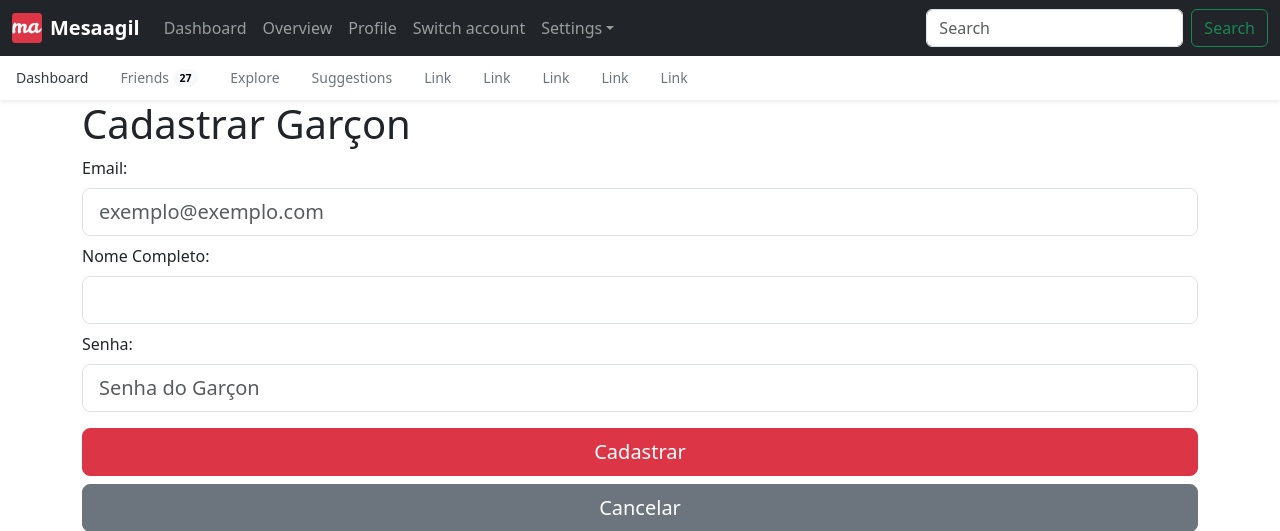
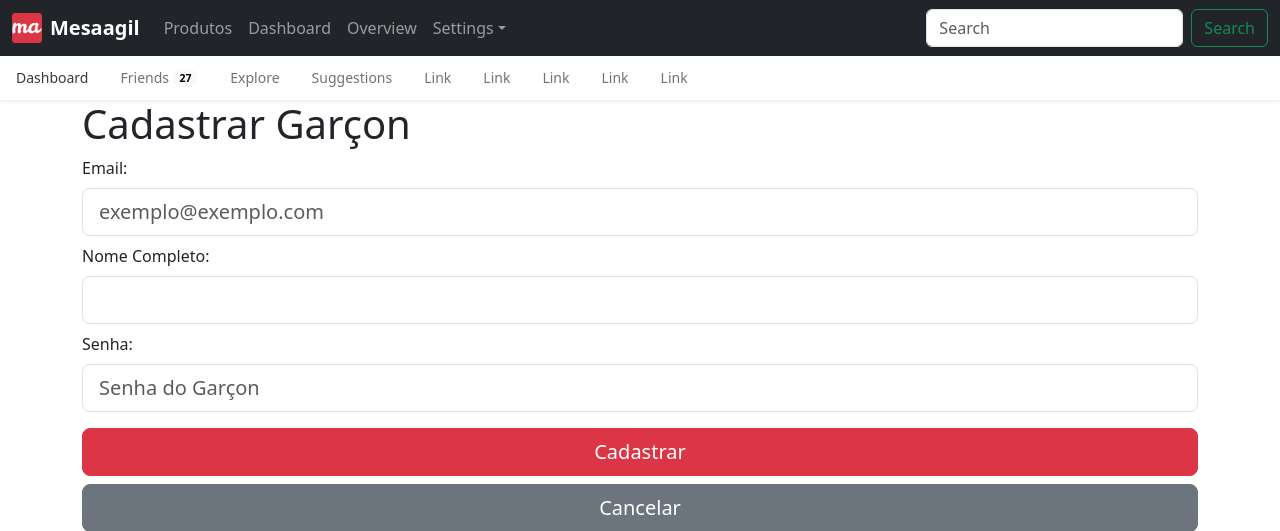
Before and after one commit to wamauri/mesaagil, a Django app: page /restaurants/waiters/new/ in a window 1280 px wide. Shown: the top 531 px of the page. Run offline with Django 4.2, Linux system fonts and the light colour scheme; some libraries are stand-ins or nearby versions.

Commit message:
Add block script, cropper css head, add product link, add mas library

```diff
--- a/templates/base.html
+++ b/templates/base.html
@@ -17,6 +17,8 @@
         {% endblock content %}
       </div>
     </main>
+    {% block scripts %}
     {% include "includes/scripts.html" %}
+    {% endblock scripts %}
   </body>
 </html>
--- a/templates/includes/head.html
+++ b/templates/includes/head.html
@@ -3,7 +3,7 @@
 <meta charset="utf-8">
 {% block title %}<title>Mesaagil | Nome do Estabelecimento</title>{% endblock title %}
 <meta name="description" content="">
-<meta name="viewport" content="width=device-width, initial-scale=1">
+<meta name="viewport" content="width=device-width, initial-scale=1, shrink-to-fit=no">
 <link rel="stylesheet" href="{% static 'bootstrap/css/bootstrap.min.css' %}">
 <link rel="stylesheet" href="{% static 'css/login.css' %}">
 <link rel="stylesheet" href="{% static 'css/offcanvas-navbar.css' %}">
@@ -12,3 +12,5 @@
 <link rel="icon" type="image/png" sizes="32x32" href="{% static 'img/favicons/favicon-32x32.png' %}">
 <link rel="icon" type="image/png" sizes="16x16" href="{% static 'img/favicons/favicon-16x16.png' %}">
 <link rel="manifest" href="{% static 'img/favicons/site.webmanifest' %}">
+<link rel="stylesheet" href="{% static 'css/cropper.min.css' %}">
+<link rel="stylesheet" href="{% static 'css/custom_cropper.css' %}">
--- a/templates/includes/offcanvas-navbar.html
+++ b/templates/includes/offcanvas-navbar.html
@@ -50,22 +50,18 @@
     <div class="navbar-collapse offcanvas-collapse" id="navbarsExampleDefault">
       <ul class="navbar-nav me-auto mb-2 mb-lg-0">
         <li class="nav-item">
+          <a class="nav-link" hx-on:click="toggleSide()" aria-current="page" href="{% url "products-new" %}">Produtos</a>
+        </li>
+        <li class="nav-item">
           <a class="nav-link" hx-on:click="toggleSide()" aria-current="page" href="{% url 'dashboard' %}">Dashboard</a>
         </li>
         <li class="nav-item">
           <a class="nav-link" hx-on:click="toggleSide()" href="{% url 'overview' %}">Overview</a>
         </li>
-        <li class="nav-item">
-          <a class="nav-link" href="#">Profile</a>
-        </li>
-        <li class="nav-item">
-          <a class="nav-link" href="#">Switch account</a>
-        </li>
         <li class="nav-item dropdown">
           <a class="nav-link dropdown-toggle" href="#" data-bs-toggle="dropdown" aria-expanded="false">Settings</a>
           <ul class="dropdown-menu">
-            <li><a class="dropdown-item" href="#">Action</a></li>
-            <li><a class="dropdown-item" hx-on:click="toggleSide()" href="{% url 'waiter:new' %}">Cadastrar Garçon</a></li>
+            <li><a class="dropdown-item" hx-on:click="toggleSide()" href="{% url "waiters-new" %}">Cadastrar Garçon</a></li>
             <li><a class="dropdown-item" hx-boost="false" hx-on:click="toggleSide()" href="{% url 'logout' %}">Sair</a></li>
           </ul>
         </li>
--- a/templates/includes/scripts.html
+++ b/templates/includes/scripts.html
@@ -12,3 +12,6 @@
       button.click()
     }
   </script>
+  <script src="{% static "js/jquery.js" %}"></script>
+  <script src="{% static "js/jquery.mask.min.js" %}"></script>
+  <script src="{% static "js/cropper.min.js" %}"></script>
```
Lines whose indentation alone changed are shown as unchanged.
